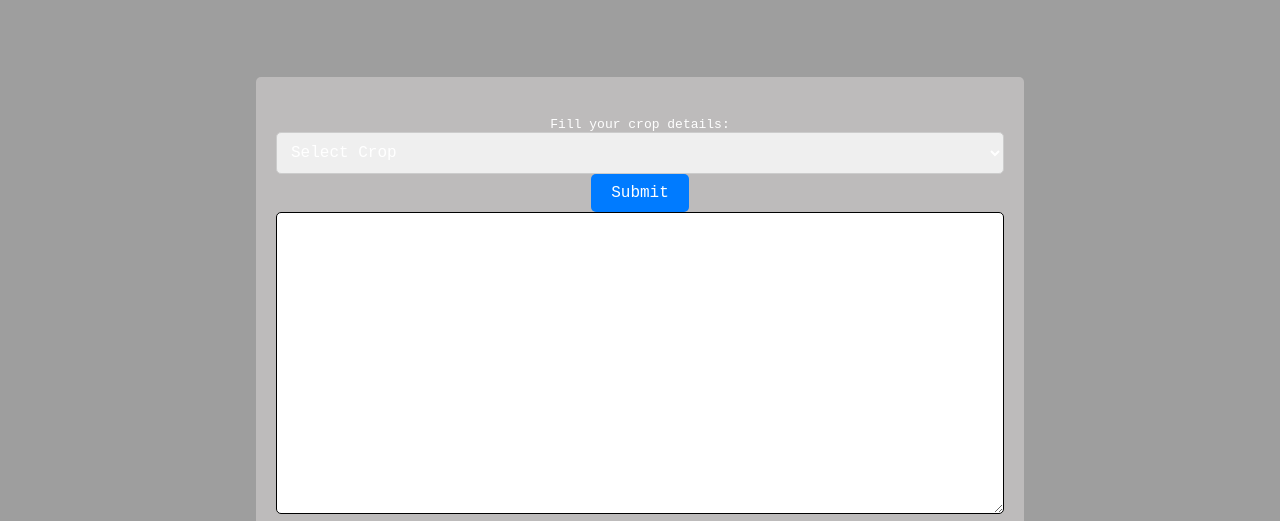
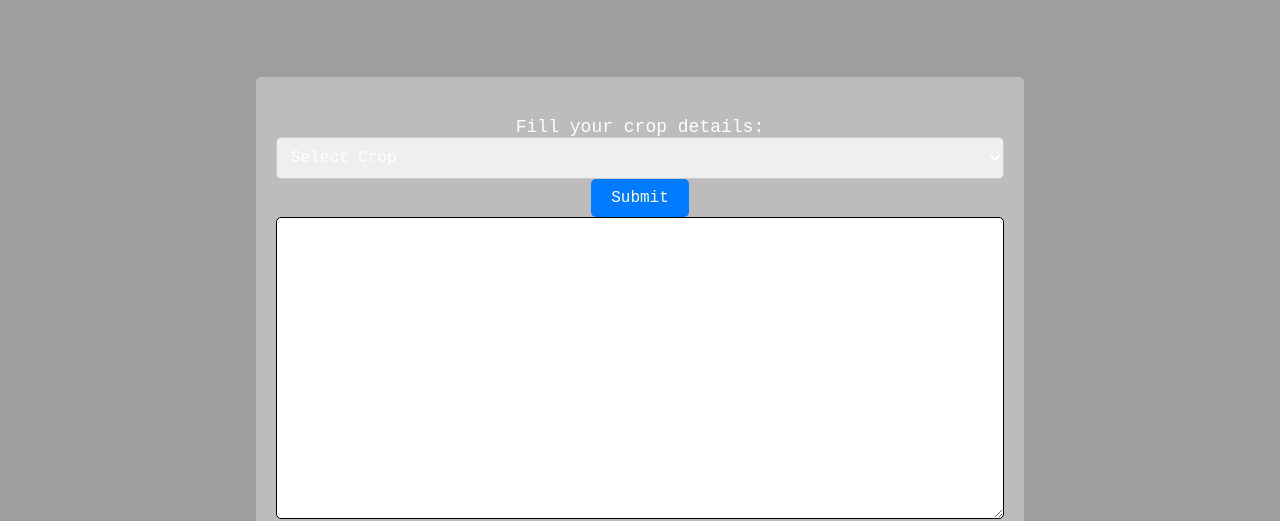
Before and after one commit to VANSHAJB10/Agro-modern-UI, a plain HTML site: page index.html in a window 1280 px wide. Shown: the part 941-1462 px from the top of the page. Drawn offline with nearby package versions, Linux system fonts and the light colour scheme; a script that the page names is missing.

Commit message:
Update index.html

```diff
--- a/index.html
+++ b/index.html
@@ -49,7 +49,7 @@
             <h3></h3>
 
             <div id="c1">
-                <label class="me">Fill your crop details:</label><br />
+            <label class="me" style="font-size: 18px;">Fill your crop details:</label><br />
                 <select name="CropName" required>
                     <option value="" disabled selected>Select Crop</option>
                     <option value="Wheat">Wheat</option>
```
